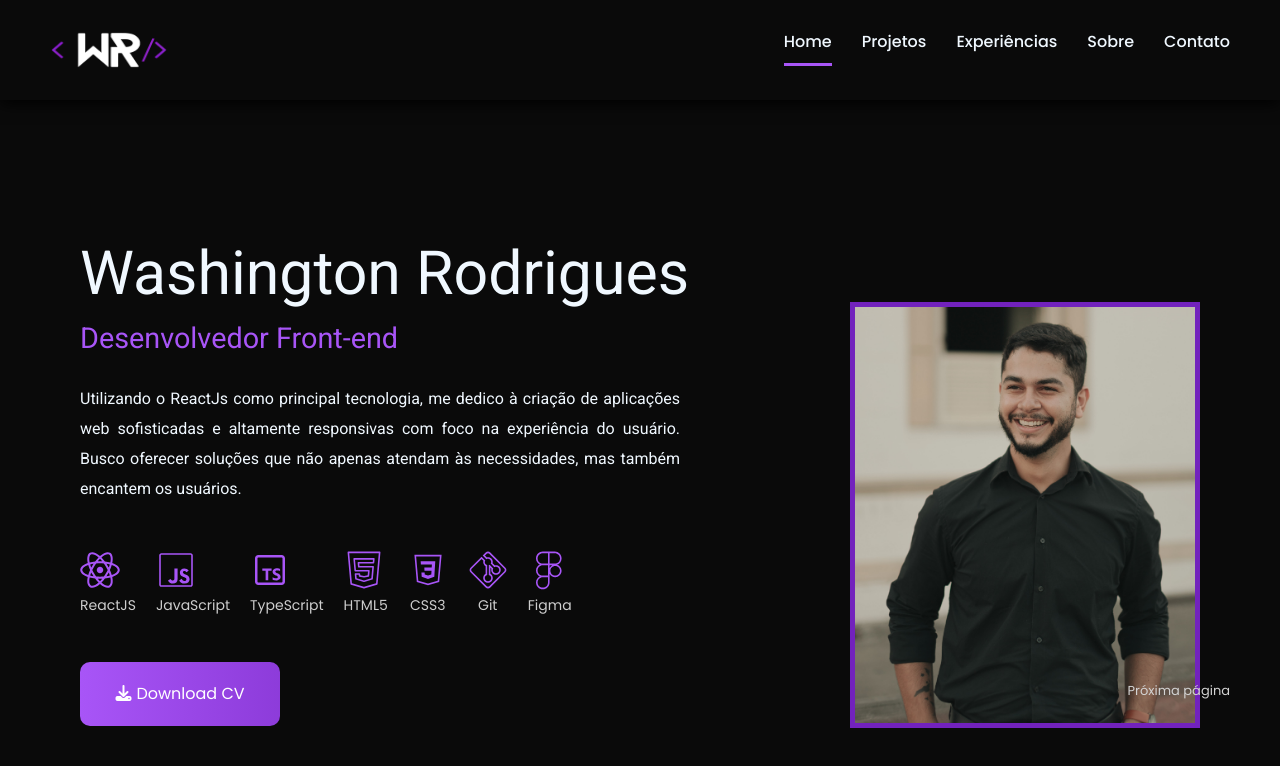
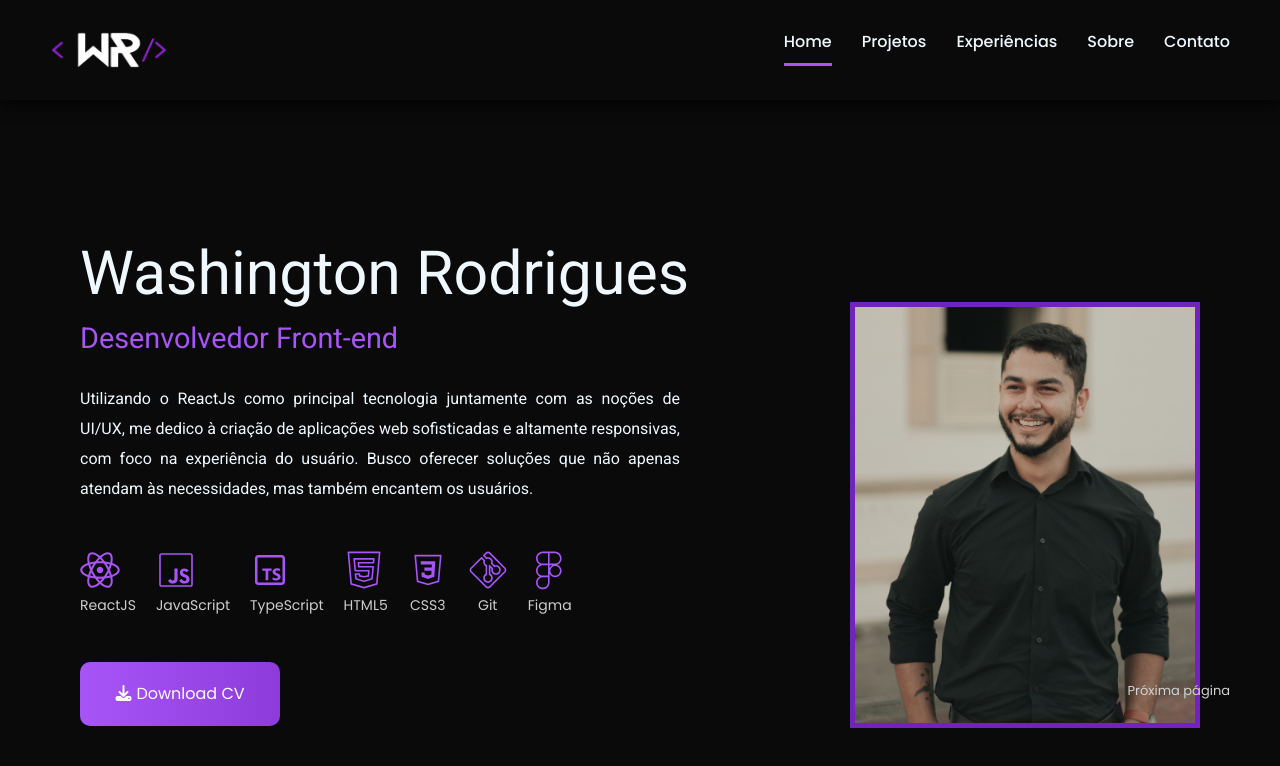
Before and after one commit to washingtonrodriigues/meu-portifolio, a React (Vite) app: page / in a window 1280 px wide. Shown: the top 766 px of the page. Built offline with nearby package versions, Linux system fonts and the light colour scheme; the HTML template or start-up script is replaced by a standard one; a web font is replaced by a local one.

Commit message:
alteracao no resumo de apresentacao

```diff
--- a/src/Components/Home/index.jsx
+++ b/src/Components/Home/index.jsx
@@ -26,10 +26,11 @@ export default function Home() {
             Desenvolvedor Front-end e UI/UX Designer
           </h2>
           <p className="p-bio">
-            Utilizando o ReactJs como principal tecnologia, me dedico à criação
-            de aplicações web sofisticadas e altamente responsivas com foco na
-            experiência do usuário. Busco oferecer soluções que não apenas
-            atendam às necessidades, mas também encantem os usuários.
+            Utilizando o ReactJs como principal tecnologia juntamente com as
+            noções de UI/UX, me dedico à criação de aplicações web sofisticadas
+            e altamente responsivas, com foco na experiência do usuário. Busco
+            oferecer soluções que não apenas atendam às necessidades, mas também
+            encantem os usuários.
           </p>
         </div>
         <div className="technologies">
```
